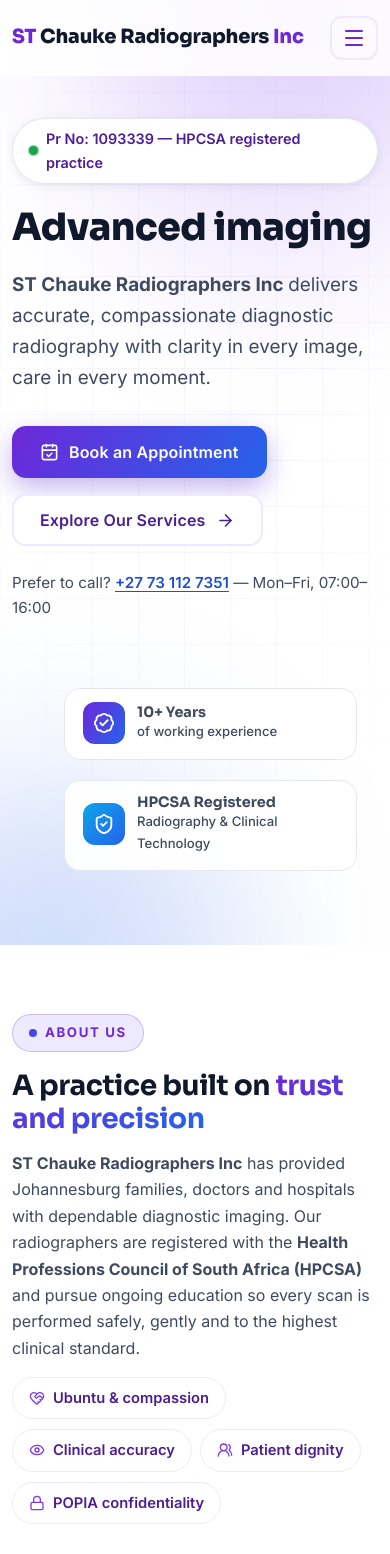
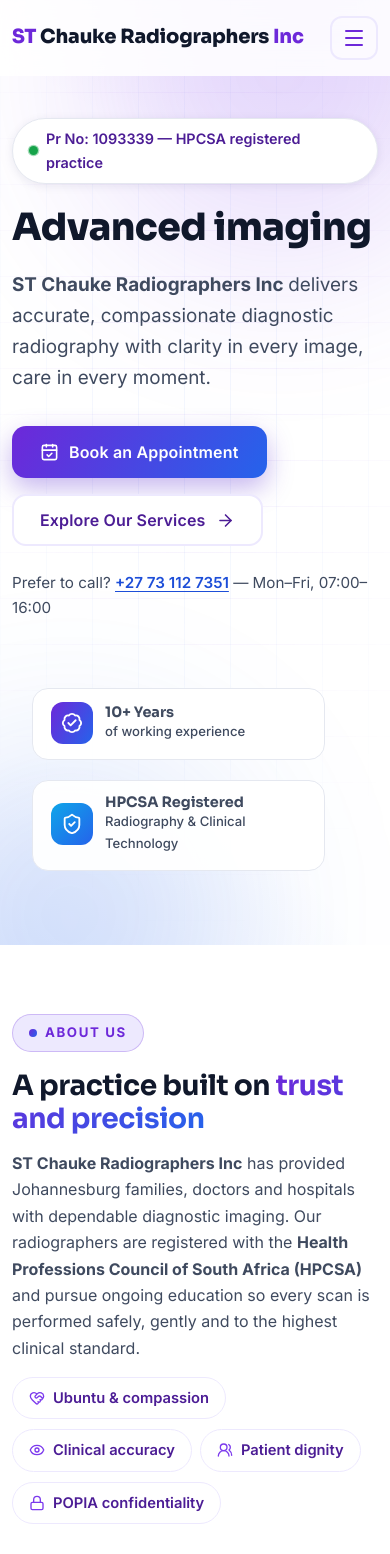
Before and after one commit to BonganiChauke/st_chauke_radiographers_inc, a React (Vite) app: page / in a window 390 px wide. Shown: the top 1554 px of the page. Built offline with nearby package versions, Linux system fonts and the light colour scheme.

Commit message:
reveal animation off for small devices

```diff
--- a/src/index.css
+++ b/src/index.css
@@ -1264,6 +1264,10 @@ section[id] {
     margin: 20px;
   }
 
+  .reveal{
+    transform: none;
+  }
+
   .exp-chip {
     right: 12px;
     bottom: -16px;
```
